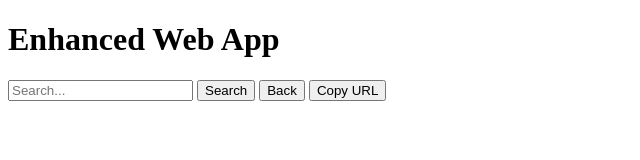
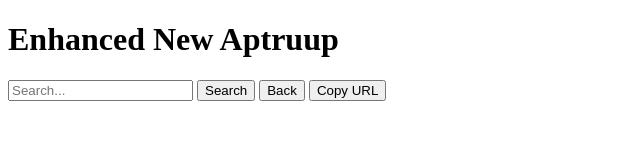
Before and after one commit to appujohn007/webapp, a plain HTML site: page index.html in a window 1280 px wide. Shown: the whole page, without its empty margins (0-640 px from the left). Drawn offline with Linux system fonts and the light colour scheme.

Commit message:
Update index.html

```diff
--- a/index.html
+++ b/index.html
@@ -5,7 +5,7 @@
     <title>Enhanced Web App</title>
 </head>
 <body>
-    <h1>Enhanced Web App</h1>
+    <h1>Enhanced New Aptruup</h1>
     <input type="text" id="searchBox" placeholder="Search...">
     <button id="searchButton">Search</button>
     <button id="backButton">Back</button>
```
